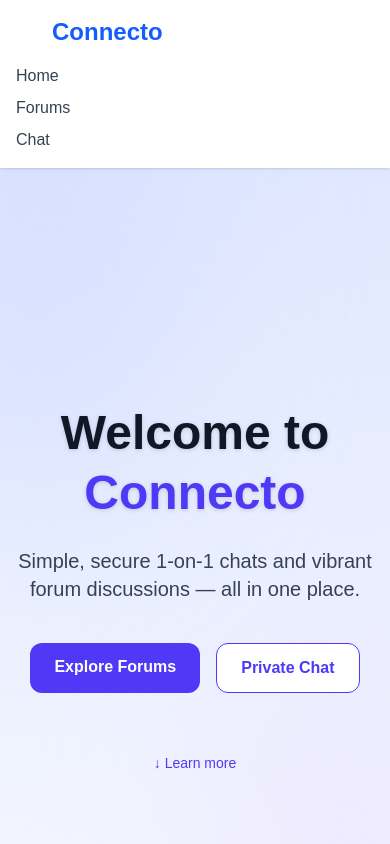
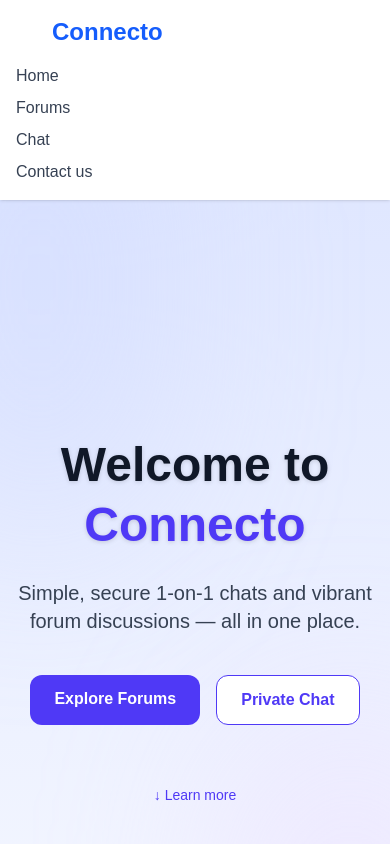
Before and after one commit to rohinishraj124/Connecto, a Next.js app: page / in a window 390 px wide. Both pictures are taken after a click on the button 28 px from the left and 32 px from the top of the page. Shown: the top 844 px of the page. Built offline with nearby package versions, Linux system fonts and the light colour scheme.

Commit message:
small chabnges

```diff
--- a/components/Navbar.js
+++ b/components/Navbar.js
@@ -121,6 +121,13 @@ export default function Navbar() {
           >
             Chat
           </Link>
+          <Link
+            href="/contact"
+            onClick={() => setOpen(false)}
+            className="block text-gray-700 cursor-pointer"
+          >
+            Contact us
+          </Link>
         </div>
       )}
     </nav>
```
